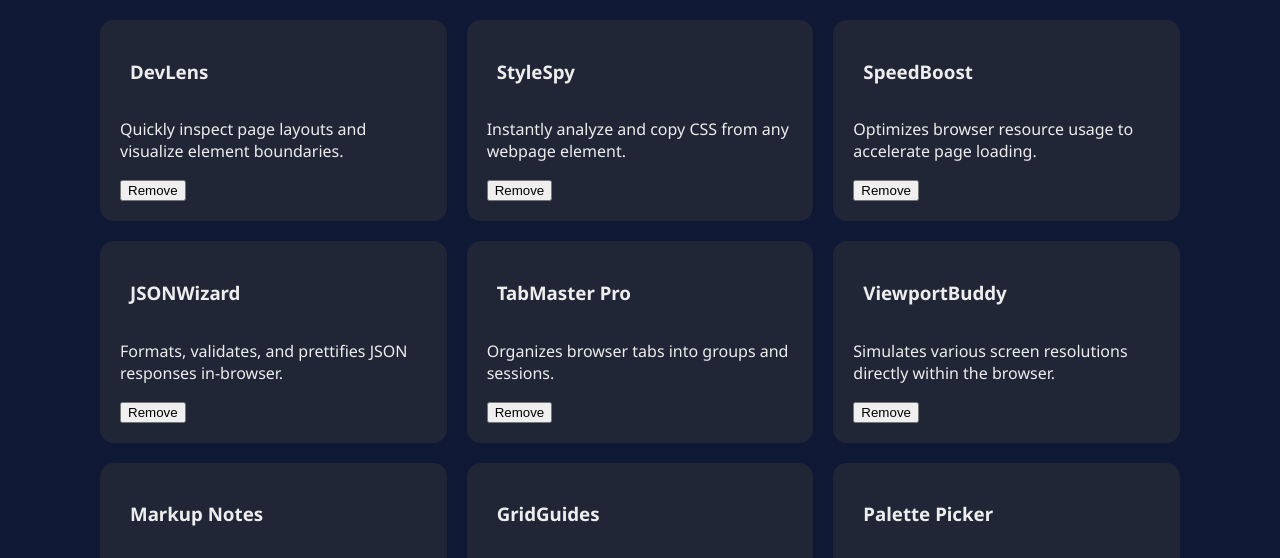
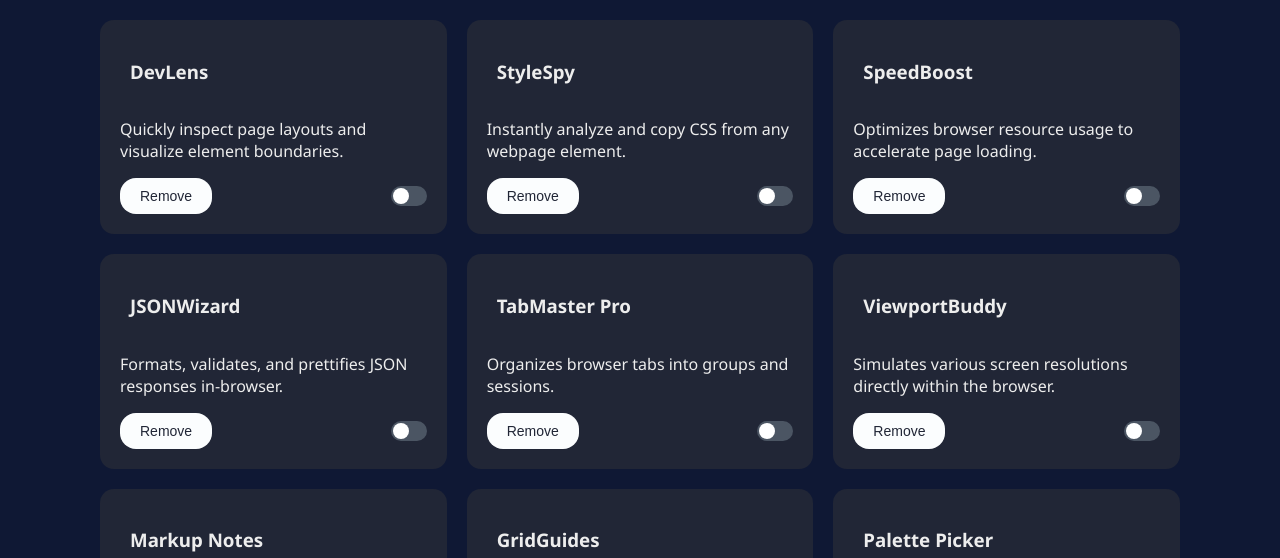
Before and after one commit to Zan-Mhmmdr/ext-manager-ui, a plain HTML site: page index.html in a window 1280 px wide. Shown: the part 187-745 px from the top of the page. Drawn offline with Linux system fonts and the light colour scheme.

Commit message:
feat: add animate toggle

```diff
--- a/style.css
+++ b/style.css
@@ -1,4 +1,17 @@
 @import url('https://fonts.googleapis.com/css2?family=Noto+Sans:ital,wght@0,100..900;1,100..900&display=swap');
+
+:root {
+    --toggle-off: #4b5563;
+    /* abu-abu gelap */
+    --toggle-on: #f87171;
+
+    /* merah muda (red-400 Tailwind) */
+
+    --toggle-on: #fb923c;
+    /* oranye (orange-400 Tailwind) */
+
+
+}
 
 body {
     font-family: 'Noto Sans', sans-serif;
@@ -78,6 +91,59 @@ header img:first-child {
     margin-bottom: 10px;
 }
 
+.actions {
+    display: flex;
+    justify-content: space-between;
+    align-items: center;
+}
+
+.actions button {
+    background-color: hsl(200, 60%, 99%);
+    color: hsl(226, 25%, 17%);
+    border: none;
+    padding: 10px 20px;
+    border-radius: 16px;
+    cursor: pointer;
+    font-size: 14px;
+    transition: all ease 0.2s;
+}
+
+.actions button:hover {
+    background-color: hsl(200, 60%, 99%)    ;
+    color: hsl(226, 25%, 17%);
+
+    transform: scale(1.05);
+}
+
+.toggle {
+    width: 36px;
+    height: 20px;
+    background-color: var(--toggle-off);
+    border-radius: 10px;
+    position: relative;
+    cursor: pointer;
+}
+
+.toggle::before {
+    content: '';
+    position: absolute;
+    top: 2px;
+    left: 2px;
+    width: 16px;
+    height: 16px;
+    background: white;
+    border-radius: 50%;
+    transition: transform 0.2s ease;
+}
+
+.toggle.active {
+    background-color: hsl(3, 86%, 64%); /* oranye */
+  }
+
+.toggle.active::before {
+    transform: translateX(16px);
+}
+
 
 /* .attribution {
     font-size: 11px;
```
